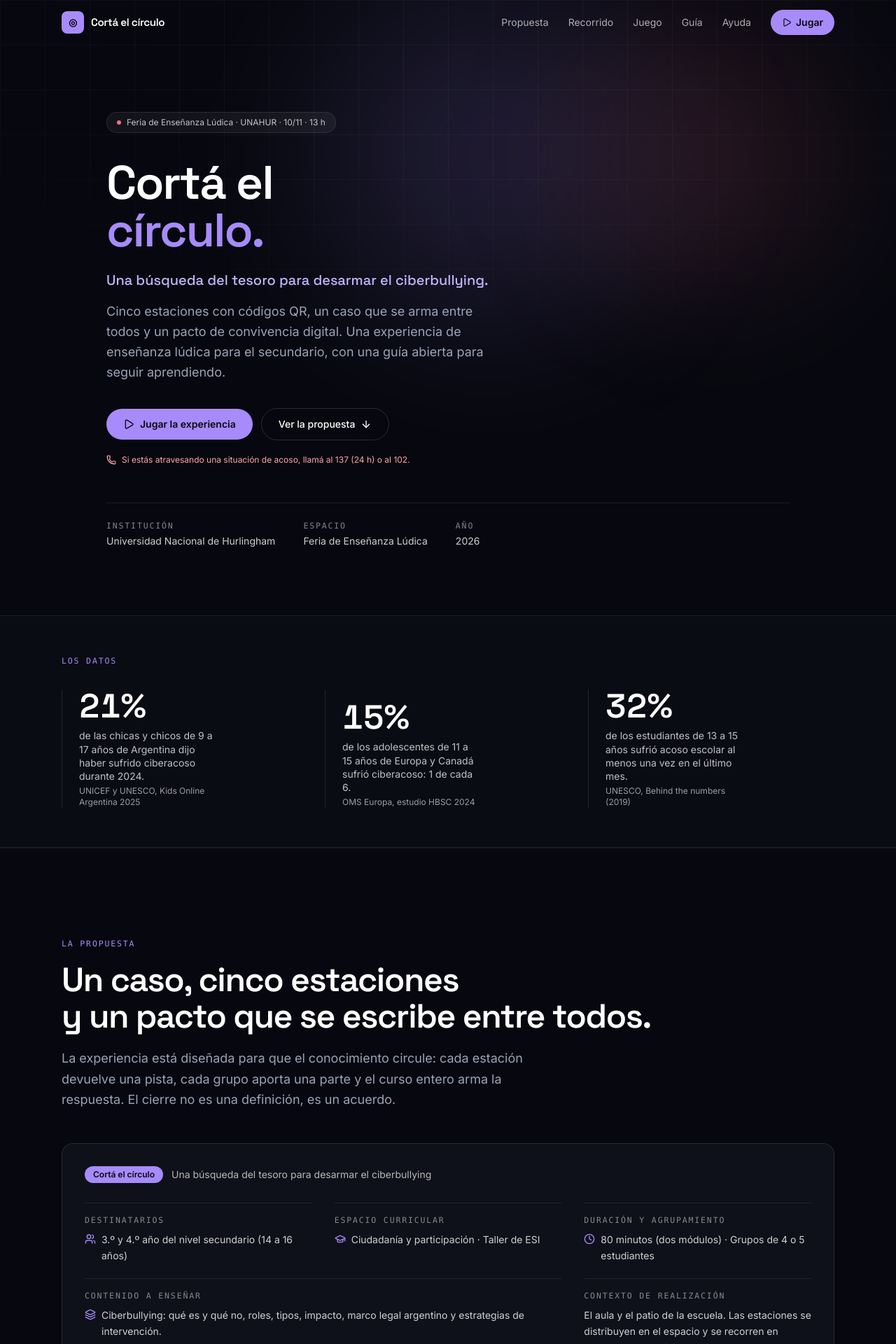
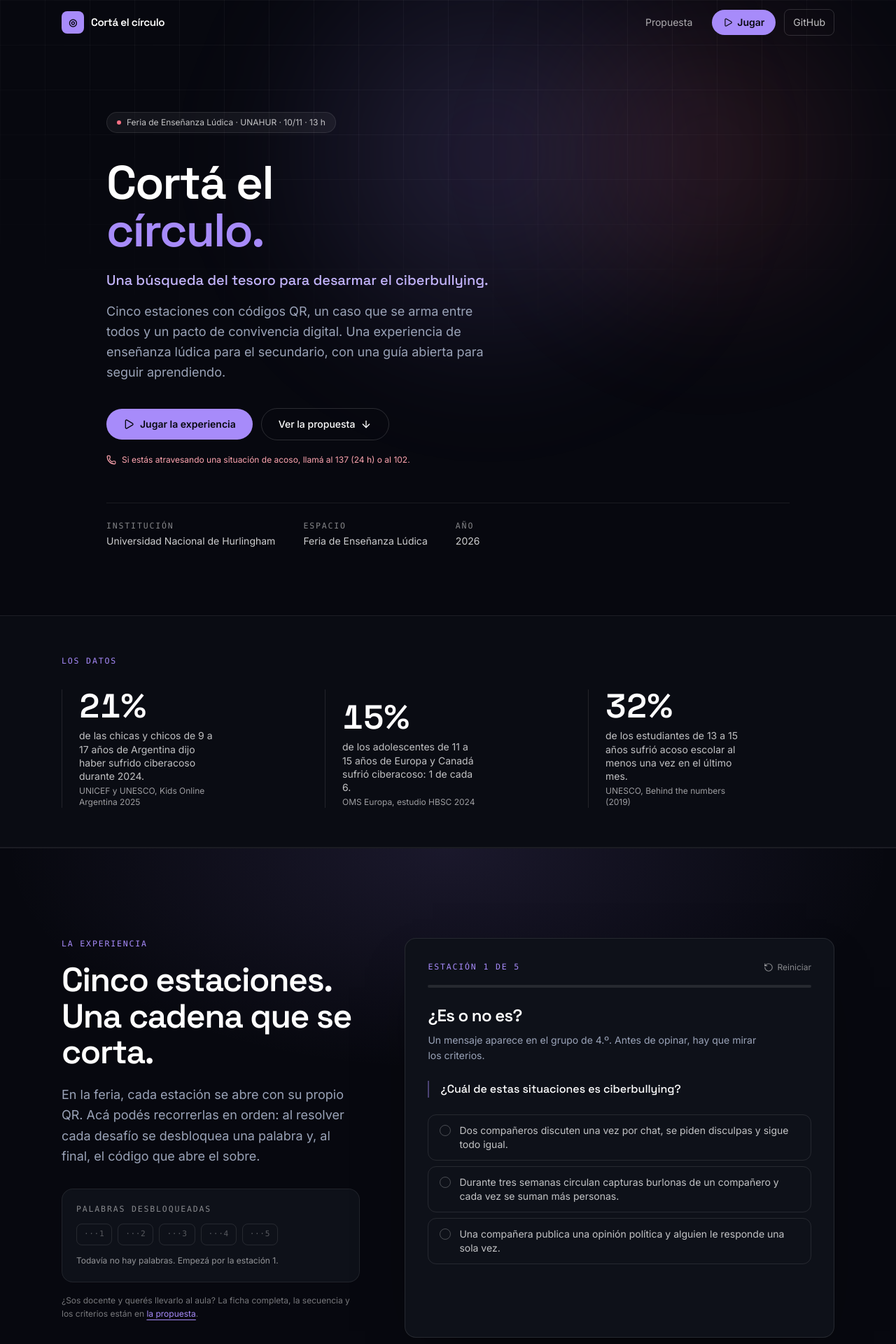
Before and after one commit to ian-parra/CB_uni, a React (Vite) app: page / in a window 1280 px wide. Shown: the top 1920 px of the page at 70% size. Built offline with nearby package versions, Linux system fonts and the light colour scheme.

Commit message:
feat: propuesta en subpagina /propuesta y link a GitHub; home con juego y guía; routing de cliente con fallback para Pages

```diff
--- a/package.json
+++ b/package.json
@@ -16,6 +16,7 @@
     "qrcode": "^1.5.4",
     "react": "^19.3.1",
     "react-dom": "^19.3.1",
+    "react-router-dom": "^7.18.5",
     "tailwindcss": "^4.3.3"
   },
   "devDependencies": {
--- a/src/App.tsx
+++ b/src/App.tsx
@@ -1,72 +1,16 @@
-import { Actions } from './components/Actions'
-import { Definition } from './components/Definition'
-import { Ficha } from './components/Ficha'
-import { Footer } from './components/Footer'
-import { Fundamentacion } from './components/Fundamentacion'
-import { Game } from './components/Game'
-import { Hero } from './components/Hero'
-import { Laws } from './components/Laws'
-import { Myths } from './components/Myths'
+import { BrowserRouter, Routes, Route } from 'react-router-dom'
 import { Nav } from './components/Nav'
-import { Preguntas } from './components/Preguntas'
-import { Recorrido } from './components/Recorrido'
-import { Resources } from './components/Resources'
-import { Scenarios } from './components/Scenarios'
-import { Signs } from './components/Signs'
-import { Stats } from './components/Stats'
-import { Types } from './components/Types'
-
-/** Separador entre la propuesta y el material de consulta. */
-function GuideIntro() {
-  return (
-    <section aria-labelledby="guia" className="border-y border-white/8 bg-surface/30 py-14 sm:py-16">
-      <div className="mx-auto max-w-4xl px-6 text-center">
-        <p className="mono-label text-violet">Material de consulta</p>
-        <h2 id="guia" className="mt-4 font-display text-2xl font-semibold text-white sm:text-3xl">
-          La guía que sostiene la experiencia
-        </h2>
-        <p className="mx-auto mt-3 max-w-2xl text-sm leading-relaxed text-muted sm:text-base">
-          Lo que sigue es el contenido que se trabaja en las estaciones, ampliado y con fuentes.
-          Sirve para preparar la clase, para consultar después del juego y para compartir con
-          familias y docentes.
-        </p>
-      </div>
-    </section>
-  )
-}
+import { HomePage } from './pages/HomePage'
+import { PropuestaPage } from './pages/PropuestaPage'
 
 export default function App() {
   return (
-    <>
-      <a
-        href="#contenido"
-        className="sr-only focus:not-sr-only focus:fixed focus:left-4 focus:top-4 focus:z-[60] focus:rounded-lg focus:bg-violet focus:px-4 focus:py-2 focus:text-sm focus:font-semibold focus:text-ink"
-      >
-        Saltar al contenido
-      </a>
-
+    <BrowserRouter>
       <Nav />
-
-      <main id="contenido">
-        <Hero />
-        <Stats />
-        <Ficha />
-        <Recorrido />
-        <Game />
-        <Fundamentacion />
-        <GuideIntro />
-        <Definition />
-        <Types />
-        <Scenarios />
-        <Preguntas />
-        <Signs />
-        <Actions />
-        <Resources />
-        <Laws />
-        <Myths />
-      </main>
-
-      <Footer />
-    </>
+      <Routes>
+        <Route path="/" element={<HomePage />} />
+        <Route path="/propuesta" element={<PropuestaPage />} />
+      </Routes>
+    </BrowserRouter>
   )
 }
--- a/src/components/Ficha.tsx
+++ b/src/components/Ficha.tsx
@@ -106,19 +106,16 @@ export function Ficha() {
                   ))}
                 </ul>
               </div>
-              <div>
-                <p className="mono-label border-t border-white/8 pt-4 text-white/50">Evaluación</p>
-                <p className="mt-3 text-sm leading-relaxed text-white/75">{proposal.evaluacion}</p>
-
+              <div className="space-y-4">
                 {proposal.integrantes.length > 0 ? (
-                  <div className="mt-5">
+                  <div>
                     <p className="mono-label text-white/50">Integrantes</p>
                     <p className="mt-2 text-sm text-white/75">{proposal.integrantes.join(' · ')}</p>
                   </div>
                 ) : null}
 
                 {proposal.profesorado ? (
-                  <div className="mt-5">
+                  <div>
                     <p className="mono-label text-white/50">Profesorado</p>
                     <p className="mt-2 text-sm text-white/75">{proposal.profesorado}</p>
                   </div>
--- a/src/components/Footer.tsx
+++ b/src/components/Footer.tsx
@@ -1,4 +1,4 @@
-import { ArrowUpRight } from 'lucide-react'
+import { ArrowUpRight, GitBranch } from 'lucide-react'
 import { site, sources } from '../content'
 
 export function Footer() {
@@ -61,6 +61,15 @@ export function Footer() {
           <p className="text-xs text-white/55">
             Proyecto de extensión · Contenido educativo de acceso libre
           </p>
+          <a
+            href="https://github.com/ian-parra/CB_uni"
+            target="_blank"
+            rel="noreferrer noopener"
+            className="flex items-center gap-2 text-xs text-white/55 transition-colors duration-200 hover:text-violet"
+          >
+            <GitBranch aria-hidden="true" className="size-4" />
+            Código en GitHub
+          </a>
         </div>
       </div>
     </footer>
--- a/src/components/Game.tsx
+++ b/src/components/Game.tsx
@@ -1,3 +1,4 @@
+import { Link } from 'react-router-dom'
 import { Check, Lock, RotateCcw, Sparkles, X } from 'lucide-react'
 import { useEffect, useState } from 'react'
 import type { FormEvent } from 'react'
@@ -145,12 +146,12 @@ export function Game() {
               <p className="text-xs leading-relaxed text-white/45">
                 ¿Sos docente y querés llevarlo al aula? La ficha completa, la secuencia y los
                 criterios están en{' '}
-                <a
-                  href="#propuesta"
+                <Link
+                  to="/propuesta"
                   className="text-violet underline underline-offset-4 hover:text-violet-soft"
                 >
                   la propuesta
-                </a>
+                </Link>
                 .
               </p>
             </Reveal>
--- /dev/null
+++ b/src/components/GuideIntro.tsx
@@ -0,0 +1,17 @@
+export function GuideIntro() {
+  return (
+    <section aria-labelledby="guia" className="border-y border-white/8 bg-surface/30 py-14 sm:py-16">
+      <div className="mx-auto max-w-4xl px-6 text-center">
+        <p className="mono-label text-violet">Material de consulta</p>
+        <h2 id="guia" className="mt-4 font-display text-2xl font-semibold text-white sm:text-3xl">
+          La guía que sostiene la experiencia
+        </h2>
+        <p className="mx-auto mt-3 max-w-2xl text-sm leading-relaxed text-muted sm:text-base">
+          Lo que sigue es el contenido que se trabaja en las estaciones, ampliado y con fuentes.
+          Sirve para preparar la clase, para consultar después del juego y para compartir con
+          familias y docentes.
+        </p>
+      </div>
+    </section>
+  )
+}
--- a/src/components/Hero.tsx
+++ b/src/components/Hero.tsx
@@ -1,4 +1,5 @@
 import { ArrowDown, Phone, Play } from 'lucide-react'
+import { Link } from 'react-router-dom'
 import { motion, useReducedMotion } from 'motion/react'
 import { site } from '../content'
 
@@ -80,13 +81,11 @@ export function Hero() {
             <Play aria-hidden="true" className="size-4" />
             Jugar la experiencia
           </a>
-          <a
-            href="#propuesta"
+          <Link to="/propuesta"
             className="inline-flex items-center gap-2 rounded-full border border-white/15 px-6 py-3 text-sm font-medium text-white transition-colors duration-200 hover:border-violet/60 hover:text-violet"
           >
             Ver la propuesta
-            <ArrowDown aria-hidden="true" className="size-4" />
-          </a>
+            <ArrowDown aria-hidden="true" className="size-4" /></Link>
         </motion.div>
 
         <motion.p
--- a/src/components/Nav.tsx
+++ b/src/components/Nav.tsx
@@ -1,18 +1,20 @@
 import { useEffect, useState } from 'react'
+import { Link, useLocation } from 'react-router-dom'
 import { Menu, Play, X } from 'lucide-react'
 import { site } from '../content'
 
-const links = [
-  { href: '#propuesta', label: 'Propuesta' },
-  { href: '#recorrido', label: 'Recorrido' },
-  { href: '#juego', label: 'Juego' },
-  { href: '#que-es', label: 'Guía' },
-  { href: '#ayuda', label: 'Ayuda' },
-]
+const GITHUB = 'https://github.com/ian-parra/CB_uni'
+
+function linkClass(active: boolean) {
+  return active
+    ? 'rounded-lg px-3 py-2 text-sm bg-violet text-ink'
+    : 'rounded-lg px-3 py-2 text-sm text-white/65 hover:text-white'
+}
 
 export function Nav() {
   const [scrolled, setScrolled] = useState(false)
   const [open, setOpen] = useState(false)
+  const location = useLocation()
 
   useEffect(() => {
     const onScroll = () => setScrolled(window.scrollY > 12)
@@ -21,17 +23,16 @@ export function Nav() {
     return () => window.removeEventListener('scroll', onScroll)
   }, [])
 
+  const propuestaActive = location.pathname.startsWith('/propuesta')
+
   return (
     <header
       className={`fixed inset-x-0 top-0 z-50 transition-colors duration-300 ${
         scrolled ? 'border-b border-white/8 bg-ink/85 backdrop-blur-xl' : 'border-b border-transparent'
       }`}
     >
-      <nav
-        aria-label="Principal"
-        className="mx-auto flex h-16 max-w-6xl items-center justify-between px-6"
-      >
-        <a href="#inicio" className="flex items-center gap-2.5">
+      <nav aria-label="Principal" className="mx-auto flex h-16 max-w-6xl items-center justify-between px-6">
+        <Link to="/" className="flex items-center gap-2.5">
           <span className="grid size-8 place-items-center rounded-lg bg-violet text-sm font-bold text-ink">
             <span aria-hidden="true">◎</span>
             <span className="sr-only">{site.name}</span>
@@ -39,24 +40,26 @@ export function Nav() {
           <span className="font-display text-[0.95rem] font-semibold tracking-tight text-white">
             {site.name}
           </span>
-        </a>
+        </Link>
 
         <div className="hidden items-center gap-1 lg:flex">
-          {links.map((link) => (
-            <a
-              key={link.href}
-              href={link.href}
-              className="rounded-lg px-3 py-2 text-sm text-white/65 transition-colors duration-200 hover:text-white"
-            >
-              {link.label}
-            </a>
-          ))}
+          <Link to="/propuesta" className={linkClass(propuestaActive)}>
+            Propuesta
+          </Link>
           <a
             href="#juego"
             className="ml-3 inline-flex items-center gap-1.5 rounded-full bg-violet px-4 py-2 text-sm font-semibold text-ink transition-colors duration-200 hover:bg-violet-soft"
           >
             <Play aria-hidden="true" className="size-3.5" />
             Jugar
+          </a>
+          <a
+            href={GITHUB}
+            target="_blank"
+            rel="noreferrer noopener"
+            className="ml-2 inline-flex items-center gap-1.5 rounded-lg border border-white/15 px-3 py-2 text-sm text-white/75 transition-colors duration-200 hover:border-violet/60 hover:text-violet"
+          >
+            GitHub
           </a>
         </div>
 
@@ -79,25 +82,29 @@ export function Nav() {
       {open ? (
         <div id="menu-movil" className="border-t border-white/8 bg-ink/95 px-6 py-4 lg:hidden">
           <ul className="flex flex-col gap-1">
-            {links.map((link) => (
-              <li key={link.href}>
-                <a
-                  href={link.href}
-                  onClick={() => setOpen(false)}
-                  className="block rounded-lg px-3 py-2.5 text-sm text-white/75 transition-colors duration-200 hover:bg-white/5 hover:text-white"
-                >
-                  {link.label}
-                </a>
-              </li>
-            ))}
+            <li>
+              <Link to="/propuesta" onClick={() => setOpen(false)} className={linkClass(propuestaActive)}>
+                Propuesta
+              </Link>
+            </li>
             <li>
               <a
                 href="#juego"
                 onClick={() => setOpen(false)}
-                className="mt-2 flex items-center justify-center gap-2 rounded-lg bg-violet px-3 py-2.5 text-sm font-semibold text-ink"
+                className="block rounded-lg px-3 py-2.5 text-sm text-white/75 transition-colors duration-200 hover:bg-white/5 hover:text-white"
               >
-                <Play aria-hidden="true" className="size-4" />
-                Jugar la experiencia
+                Jugar
+              </a>
+            </li>
+            <li>
+              <a
+                href={GITHUB}
+                target="_blank"
+                rel="noreferrer noopener"
+                className="mt-2 flex items-center justify-center gap-2 rounded-lg border border-white/15 px-3 py-2.5 text-sm text-white/75 transition-colors duration-200 hover:border-violet/60 hover:text-violet"
+              >
+                <span aria-hidden="true" className="size-4 shrink-0">↗</span>
+                GitHub
               </a>
             </li>
           </ul>
--- /dev/null
+++ b/src/pages/HomePage.tsx
@@ -0,0 +1,35 @@
+import { Hero } from '../components/Hero'
+import { Stats } from '../components/Stats'
+import { Game } from '../components/Game'
+import { Preguntas } from '../components/Preguntas'
+import { GuideIntro } from '../components/GuideIntro'
+import { Definition } from '../components/Definition'
+import { Types } from '../components/Types'
+import { Scenarios } from '../components/Scenarios'
+import { Signs } from '../components/Signs'
+import { Actions } from '../components/Actions'
+import { Resources } from '../components/Resources'
+import { Laws } from '../components/Laws'
+import { Myths } from '../components/Myths'
+import { Footer } from '../components/Footer'
+
+export function HomePage() {
+  return (
+    <>
+      <Hero />
+      <Stats />
+      <Game />
+      <Preguntas />
+      <GuideIntro />
+      <Definition />
+      <Types />
+      <Scenarios />
+      <Signs />
+      <Actions />
+      <Resources />
+      <Laws />
+      <Myths />
+      <Footer />
+    </>
+  )
+}
--- /dev/null
+++ b/src/pages/PropuestaPage.tsx
@@ -0,0 +1,13 @@
+import { Ficha } from '../components/Ficha'
+import { Recorrido } from '../components/Recorrido'
+import { Fundamentacion } from '../components/Fundamentacion'
+
+export function PropuestaPage() {
+  return (
+    <>
+      <Ficha />
+      <Recorrido />
+      <Fundamentacion />
+    </>
+  )
+}
```
Also changed, not shown: 2 other files (tests, documents, lock files or other folders).
